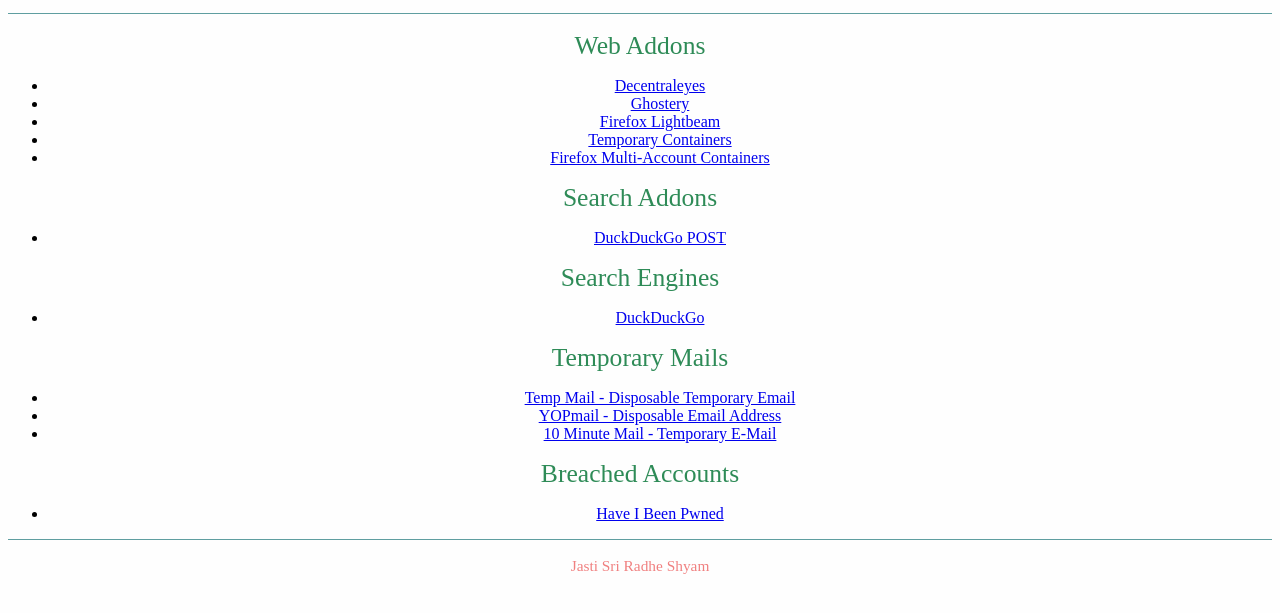
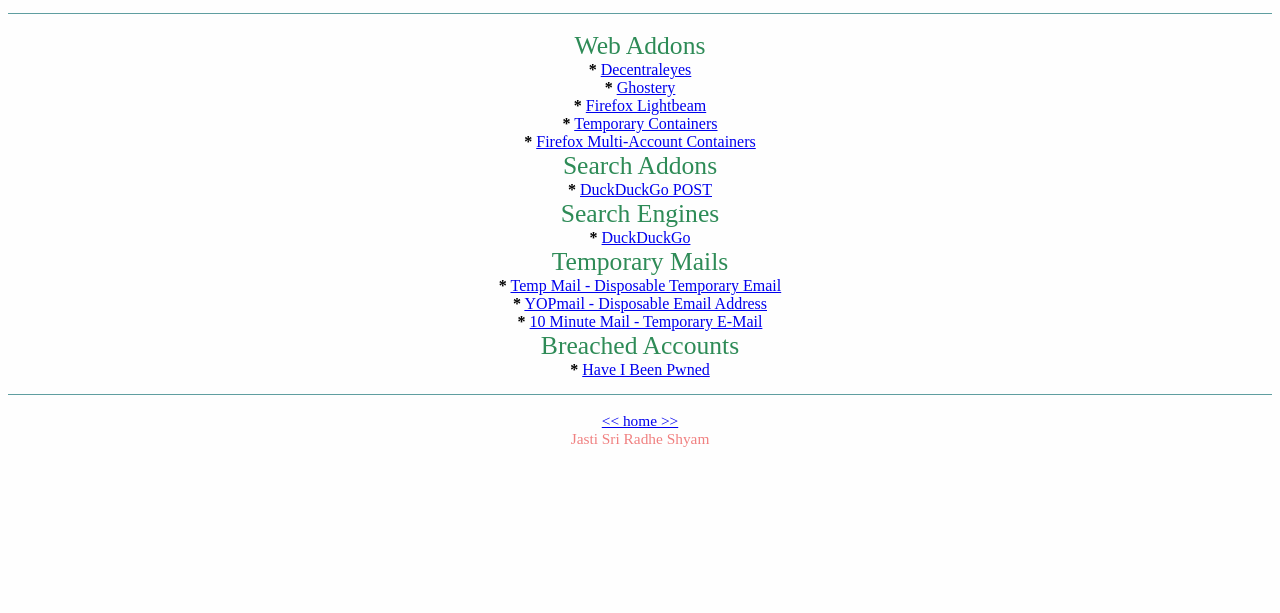
Before and after one commit to jastisriradheshyam/random, a plain HTML site: page 2019/03/privacy_tools.html in a window 1280 px wide. Shown: the part 55-668 px from the top of the page. Drawn offline with Linux system fonts and the light colour scheme; files whose address does not match are found by name.

Commit message:
add dev_share and changed footer dev_share is for developers footer has be updated with home link

```diff
--- a/2019/03/privacy_tools.html
+++ b/2019/03/privacy_tools.html
@@ -12,35 +12,28 @@
     <div class="hr-line"></div>
     <div class="center-data">
         <div class="secondary-title">Web Addons</div>
-        <ul>
-            <li><a href="https://decentraleyes.org">Decentraleyes</a></li>
-            <li><a href="https://www.ghostery.com/">Ghostery</a></li>
-            <li><a href="https://addons.mozilla.org/en-US/firefox/addon/lightbeam/">Firefox Lightbeam</a></li>
-            <li><a href="https://addons.mozilla.org/en-US/firefox/addon/temporary-containers/">Temporary Containers</a>
-            </li>
-            <li><a href="https://addons.mozilla.org/en-US/firefox/addon/multi-account-containers/">Firefox Multi-Account
-                    Containers</a></li>
-        </ul>
+        <div><span><b>*</b></span> <a href="https://decentraleyes.org">Decentraleyes</a></div>
+        <div><span><b>*</b></span> <a href="https://www.ghostery.com/">Ghostery</a></div>
+        <div><span><b>*</b></span> <a href="https://addons.mozilla.org/en-US/firefox/addon/lightbeam/">Firefox
+                Lightbeam</a></div>
+        <div><span><b>*</b></span> <a
+                href="https://addons.mozilla.org/en-US/firefox/addon/temporary-containers/">Temporary Containers</a>
+        </div>
+        <div><span><b>*</b></span> <a
+                href="https://addons.mozilla.org/en-US/firefox/addon/multi-account-containers/">Firefox Multi-Account
+                Containers</a></div>
         <div class="secondary-title">Search Addons</div>
-        <ul>
-            <li><a href="https://addons.mozilla.org/en-US/firefox/addon/duckduckpost/">DuckDuckGo POST</a></li>
-        </ul>
+        <div><span><b>*</b></span> <a href="https://addons.mozilla.org/en-US/firefox/addon/duckduckpost/">DuckDuckGo
+                POST</a></div>
         <div class="secondary-title">Search Engines</div>
-        <ul>
-            <li><a href="https://duckduckgo.com">DuckDuckGo</a></li>
-        </ul>
+        <div><span><b>*</b></span> <a href="https://duckduckgo.com">DuckDuckGo</a></div>
         <div class="secondary-title">Temporary Mails</div>
-        <ul>
-            <li><a href="https://temp-mail.org/">Temp Mail - Disposable Temporary Email<a></li>
-            <li><a href="https://www.yopmail.com">YOPmail - Disposable Email Address</a></li>
-            <li><a href="https://10minutemail.com/">10 Minute Mail - Temporary E-Mail</a></li>
-        </ul>
+        <div><span><b>*</b></span> <a href="https://temp-mail.org/">Temp Mail - Disposable Temporary Email</a></div>
+        <div><span><b>*</b></span> <a href="https://www.yopmail.com">YOPmail - Disposable Email Address</a></div>
+        <div><span><b>*</b></span> <a href="https://10minutemail.com/">10 Minute Mail - Temporary E-Mail</a></div>
         <div class="secondary-title">Breached Accounts</div>
-        <ul>
-            <li><a href="https://haveibeenpwned.com/">Have I Been Pwned</a></li>
-        </ul>
+        <div><span><b>*</b></span> <a href="https://haveibeenpwned.com/">Have I Been Pwned</a></div>
     </div>
-    <div class="hr-line"></div>
     <div class="body-footer"></div>
     <div id="relative-path-root" hidden>../../</div>
     <script src="../../js/common.js"></script>
--- /dev/null
+++ b/2019/04/dev_share.html
@@ -0,0 +1,27 @@
+<!DOCTYPE html>
+<html lang="en">
+
+<head>
+    <meta charset="UTF-8">
+    <title></title>
+    <link rel="stylesheet" href="../../css/common.css">
+</head>
+
+<body class="body-background">
+    <div class="main-title"> Dev share </div>
+    <div class="hr-line"></div>
+    <div class="center-data">
+        <div class="secondary-title"> Podcasts </div>
+
+        <div><span><b>*</b></span> <a href="https://changelog.com">Changelog</a></div>
+        <div><span><b>*</b></span> <a href="https://www.hanselman.com/podcasts">Hanselminutes</a></div>
+
+        <div class="secondary-title">Blog list</div>
+        <div><span><b>*</b></span> <a href="https://changelog.com">Changelog</a> </div>
+    </div>
+    <div class="body-footer"></div>
+    <div id="relative-path-root" hidden>../../</div>
+    <script src="../../js/common.js"></script>
+</body>
+
+</html>
--- a/css/common.css
+++ b/css/common.css
@@ -27,6 +27,10 @@
 }
 
 .body-footer {
+    position: auto;
+    left: 0;
+    bottom: 0;
+    width: 100%;
     color: lightcoral;
     font-size: 1.2vw;
     text-align: center;
--- a/js/common.js
+++ b/js/common.js
@@ -6,9 +6,39 @@ document.addEventListener("DOMContentLoaded", function () {
         // Checking the ready state and response
         if (this.readyState == 4 && this.status == 200) {
             let data = JSON.parse(this.response);
-            document.getElementsByClassName("body-footer")[0].innerHTML = data.name;
+            addDataToBodyFooter(document.getElementsByClassName("body-footer")[0], data);
         }
     };
     commonDataRequest.open("GET", relativePathRoot + "/data/common-data.json", true);
     commonDataRequest.send(null);
 });
+
+/**
+ * add data to body footer div
+ * @param {object} footerObject
+ * @param {object} data
+ */
+function addDataToBodyFooter(footerObject, data) {
+    footerObject.innerHTML = '';
+
+    // horizontal line div
+    var hrDiv = document.createElement("div");
+    hrDiv.setAttribute("class", "hr-line");
+    footerObject.appendChild(hrDiv);
+
+    // home span
+    var homeSpan = document.createElement("span");
+    var anchor = document.createElement("a");
+    anchor.href = document.getElementById("relative-path-root").innerHTML + `index.html`;
+    anchor.innerHTML = "<< home >>";
+    homeSpan.appendChild(anchor);
+    footerObject.appendChild(homeSpan);
+
+    // break
+    footerObject.appendChild(document.createElement("br"));
+
+    // name span
+    var nameSpan = document.createElement("span");
+    nameSpan.innerHTML = data.name;
+    footerObject.appendChild(nameSpan);
+};
```
Also changed, not shown: index.html (+2 -2 lines).
